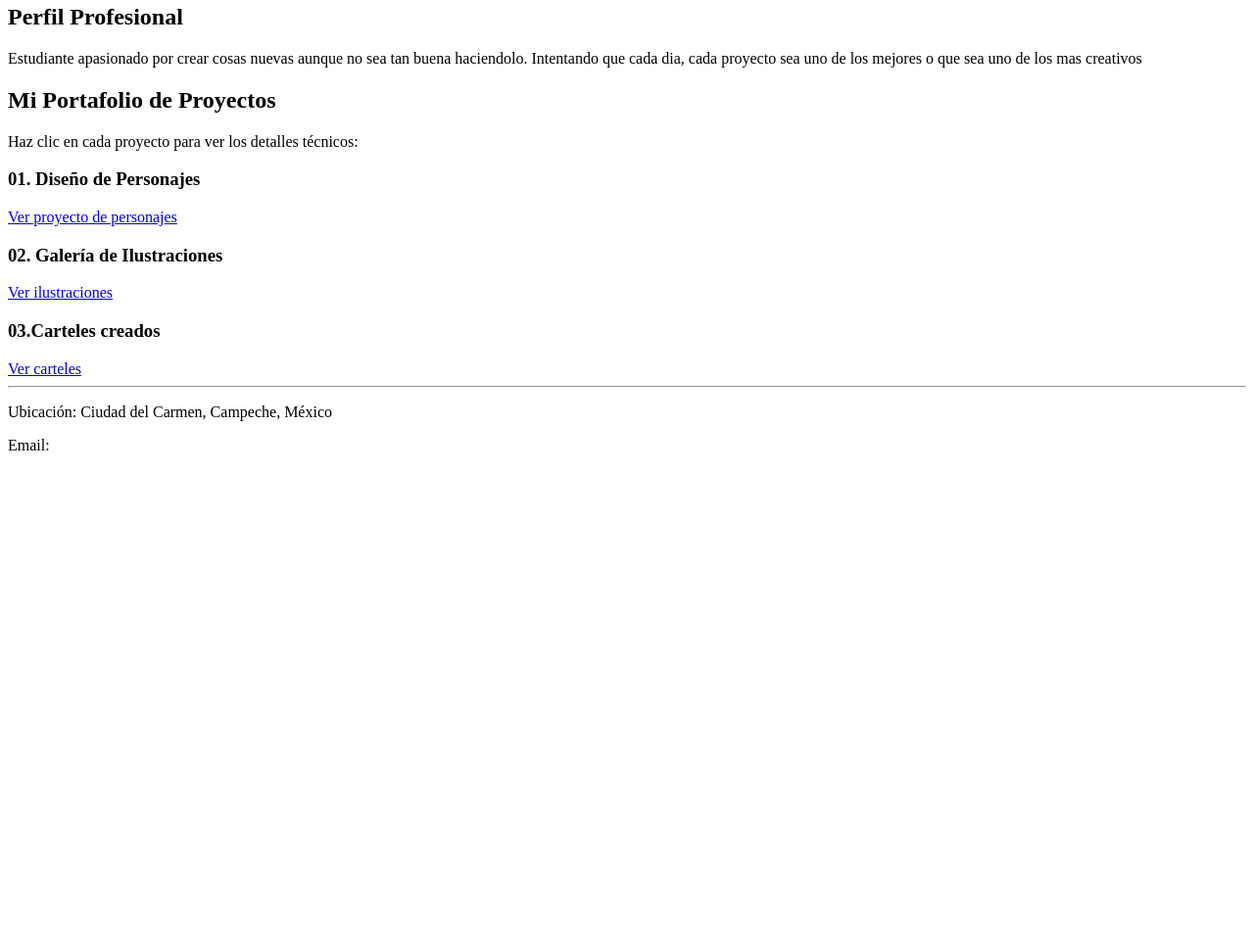
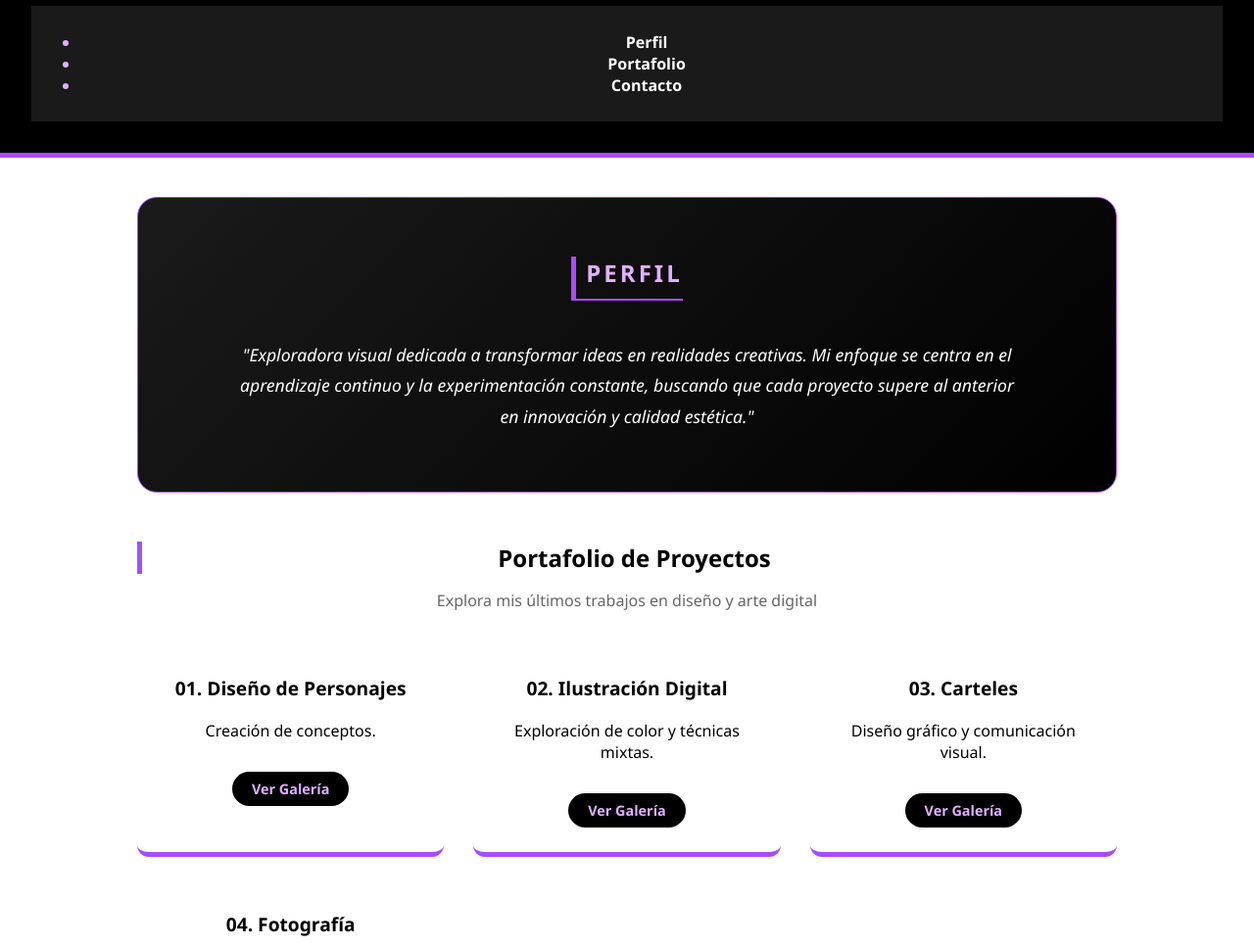
Before and after one commit to GEORGINACRUZ/Des-App-Web, a plain HTML site: page 02-Maquetacion-cv/index.html in a window 1280 px wide. Shown: the part 150-1117 px from the top of the page at 98% size. Before the commit the page ends 800 px from the top, so only its background shows below. Drawn offline with Linux system fonts and the light colour scheme.

Commit message:
Añadiendo nuevo apartado

```diff
--- a/02-Maquetacion-cv/index.html
+++ b/02-Maquetacion-cv/index.html
@@ -3,10 +3,73 @@
 <head>
     <meta charset="UTF-8">
     <title>Mi Curriculum Vitae | Portafolio</title>
+    <style>
+        /* CONFIGURACIÓN DE COLORES Y ESTILO */
+        body {
+            font-family: 'Segoe UI', Tahoma, Geneva, Verdana, sans-serif;
+            margin: 0;
+            background-color: #ffffff; /* Blanco */
+            color: #333;
+        }
+
+        header {
+            background-color: #000000; /* Negro */
+            color: #e0b0ff; /* Lila claro */
+            padding: 2rem;
+            text-align: center;
+            border-bottom: 5px solid #a64dff; /* Lila más fuerte */
+        }
+
+        .foto-perfil {
+            width: 150px;
+            height: 150px;
+            border-radius: 50%; /* Hace la imagen circular */
+            border: 3px solid #a64dff;
+            object-fit: cover;
+            margin-bottom: 10px;
+        }
+
+        nav {
+            background-color: #1a1a1a;
+            padding: 10px;
+            text-align: center;
+        }
+
+        nav a {
+            color: white;
+            margin: 0 15px;
+            text-decoration: none;
+            font-weight: bold;
+        }
+
+        nav a:hover {
+            color: #e0b0ff;
+        }
+
+        main {
+            max-width: 1000px;
+            margin: 20px auto;
+            padding: 20px;
+        }
+
+        h2 {
+            color: #000;
+            border-left: 5px solid #a64dff;
+            padding-left: 10px;
+        }
+        footer {
+            background-color: #000;
+            color: white;
+            text-align: center;
+            padding: 20px;
+            margin-top: 40px;
+        }
+    </style>
 </head>
 <body>
 
     <header>
+        <img src="file:///C:/Users/georg/Downloads/IMG_20250403_091746_075.webp" alt="Mi Foto de Perfil" class="foto-perfil">
         <h1>Georgina Cruz</h1>
         <nav>
             <ul>
@@ -17,38 +80,136 @@
         </nav>
     </header>
 
+  <style>
+    /* Estilos específicos para la sección de perfil y tarjetas */
+    .perfil-container {
+        background: linear-gradient(135deg, #1a1a1a 0%, #000000 100%);
+        color: white;
+        padding: 40px;
+        border-radius: 20px;
+        border: 1px solid #a64dff;
+        margin-bottom: 50px;
+        text-align: center;
+    }
+
+    .perfil-container h2 {
+        color: #e0b0ff;
+        text-transform: uppercase;
+        letter-spacing: 3px;
+        border-bottom: 2px solid #a64dff;
+        display: inline-block;
+        padding-bottom: 10px;
+    }
+
+    .perfil-texto {
+        font-size: 1.1rem;
+        line-height: 1.8;
+        max-width: 800px;
+        margin: 20px auto;
+        font-style: italic;
+    }
+
+    /* Contenedor de Proyectos en Grid */
+    .portafolio-grid {
+        display: grid;
+        grid-template-columns: repeat(auto-fit, minmax(250px, 1fr));
+        gap: 30px;
+        margin-top: 30px;
+    }
+
+    .tarjeta-v2 {
+        background-color: #ffffff;
+        border-bottom: 5px solid #a64dff;
+        border-radius: 12px;
+        padding: 25px;
+        text-align: center;
+        transition: all 0.3s ease;
+        text-decoration: none;
+        display: block;
+        color: #000;
+    }
+
+    .tarjeta-v2:hover {
+        background-color: #f3e5ff; /* Lila muy claro al pasar el mouse */
+        transform: translateY(-10px);
+        box-shadow: 0 10px 20px rgba(166, 77, 255, 0.2);
+    }
+
+    .tarjeta-v2 h3 {
+        margin-top: 0;
+        color: #000;
+        font-size: 1.2rem;
+    }
+
+    .btn-ver {
+        display: inline-block;
+        margin-top: 15px;
+        padding: 8px 20px;
+        background-color: #000;
+        color: #e0b0ff;
+        border-radius: 25px;
+        font-weight: bold;
+        font-size: 0.9rem;
+    }
+
+    footer {
+        background-color: #000;
+        color: #fff;
+        padding: 40px 20px;
+        text-align: center;
+        border-top: 2px solid #a64dff;
+    }
+
+    footer a {
+        color: #e0b0ff;
+        text-decoration: none;
+        font-weight: bold;
+    }
+</style>
 <main>
-        <section id="perfil">
-            <h2>Perfil Profesional</h2>
-            <p>Estudiante apasionado por crear cosas nuevas aunque no sea tan buena haciendolo. Intentando que cada dia, cada proyecto sea uno de los mejores o que sea uno de los mas creativos</p>
+    <section id="perfil" class="perfil-container">
+        <h2>Perfil</h2>
+        <p class="perfil-texto">
+            "Exploradora visual dedicada a transformar ideas en realidades creativas.
+            Mi enfoque se centra en el aprendizaje continuo y la experimentación constante,
+            buscando que cada proyecto supere al anterior en innovación y calidad estética."
+        </p>
     </section>
 
     <section id="portafolio">
-            <h2>Mi Portafolio de Proyectos</h2>
-            <p>Haz clic en cada proyecto para ver los detalles técnicos:</p>
+        <h2 style="text-align: center; color: #000; margin-bottom: 10px;">Portafolio de Proyectos</h2>
+        <p style="text-align: center; color: #666; margin-bottom: 40px;">Explora mis últimos trabajos en diseño y arte digital</p>
 
-            <article>
+        <div class="portafolio-grid">
+            <a href="proyecto-personaje.html" class="tarjeta-v2">
                 <h3>01. Diseño de Personajes</h3>
-                <a href="proyecto-personaje.html">Ver proyecto de personajes</a>
-            </article>
+                <p>Creación de conceptos.</p>
+                <span class="btn-ver">Ver Galería</span>
+            </a>
 
-            <article>
-                <h3>02. Galería de Ilustraciones</h3>
-                <a href="proyecto-ilustracion.html">Ver ilustraciones</a>
-            </article>
+            <a href="proyecto-ilustracion.html" class="tarjeta-v2">
+                <h3>02. Ilustración Digital</h3>
+                <p>Exploración de color y técnicas mixtas.</p>
+                <span class="btn-ver">Ver Galería</span>
+            </a>
 
-            <article>
-                <h3>03.Carteles creados</h3>
-                <a href="proyecto-carteles.html">Ver carteles</a>
-            </article>
+            <a href="proyecto-carteles.html" class="tarjeta-v2">
+                <h3>03. Carteles</h3>
+                <p>Diseño gráfico y comunicación visual.</p>
+                <span class="btn-ver">Ver Galería</span>
+            </a>
+
+            <a href="proyecto-fotografias.html" class="tarjeta-v2">
+                <h3>04. Fotografía</h3>
+                <p>Capturando momentos y perspectivas.</p>
+                <span class="btn-ver">Ver Galería</span>
+            </a>
+        </div>
     </section>
 </main>
 
 <footer id="contacto">
-        <hr>
     <p>Ubicación: Ciudad del Carmen, Campeche, México</p>
-        <p>Email: <a href="211212@mail.unacar.mx"></a></p>
+    <p>Email: <a href="mailto:211212@mail.unacar.mx">211212@mail.unacar.mx</a></p>
+    <p style="font-size: 0.8rem; margin-top: 20px; color: #666;">&copy; 2026 | Diseñado con pasión.</p>
 </footer>
-
-</body>
-</html>
```
Also changed, not shown: 02-Maquetacion-cv/proyecto-personaje.html (added, +134 -0 lines), proyecto-ilustracion.html (added, +128 -0 lines), 1 other file. Lines whose indentation alone changed are shown as unchanged.
